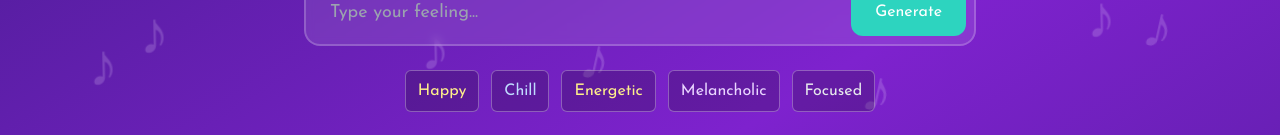
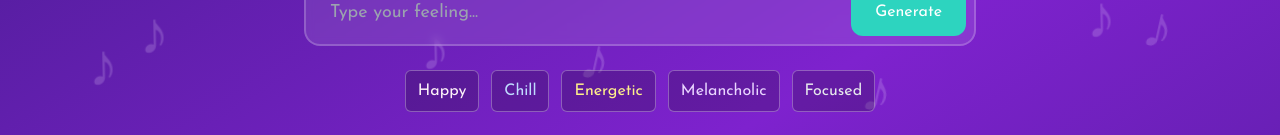
Before and after one commit to B-uchi/mood.ify, a Next.js app: page / in a window 1280 px wide. Shown: the part 206-341 px from the top of the page. Built offline with nearby package versions, Linux system fonts and the light colour scheme.

Commit message:
color scheme change

```diff
--- a/tailwind.config.ts
+++ b/tailwind.config.ts
@@ -6,6 +6,7 @@ const config: Config = {
     "./pages/**/*.{js,ts,jsx,tsx,mdx}",
     "./components/**/*.{js,ts,jsx,tsx,mdx}",
     "./app/**/*.{js,ts,jsx,tsx,mdx}",
+    "./utils/**/*.{js,ts,jsx,tsx,mdx}",
   ],
   theme: {
     extend: {
@@ -22,11 +23,11 @@ const config: Config = {
           },
           happy: {
             primary: {
-              from: "#f59e0b",
-              via: "#fb923c",
-              to: "#f87171",
-              secondary: "#F472B6", // pink-400
-              text: "#FEF08A", // yellow-200
+              from: "#F97316",   // orange-500
+              via: "#FB7185",    // rose-400
+              to: "#FDA4AF",     // rose-300
+              secondary: "#38BDF8", // sky-400
+              text: "#FDF2F8",     // pink-50
             },
           },
           chill: {
```
